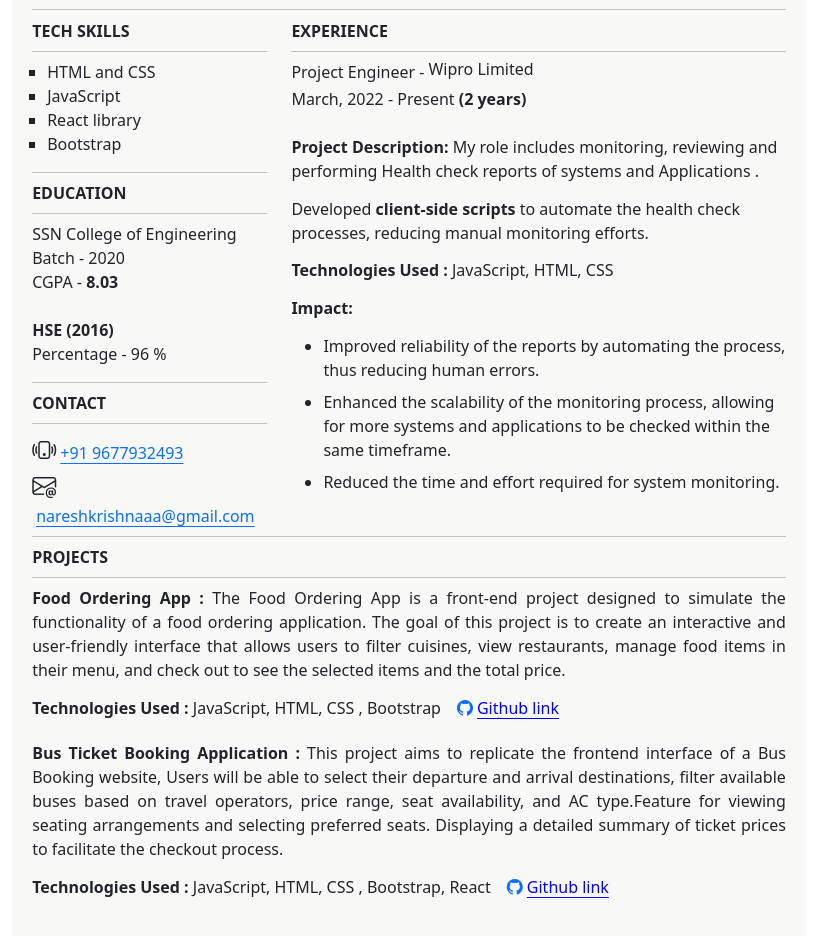
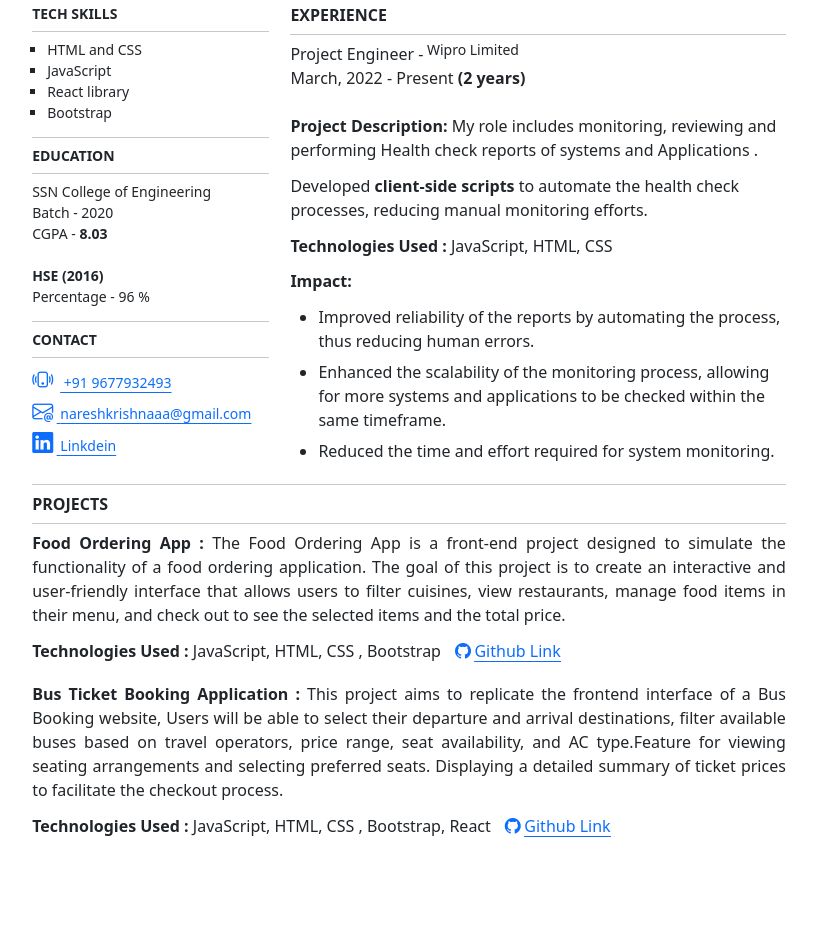
Before and after one commit to nareshkrishnaa/Resume, a plain HTML site: page index.html in a window 1280 px wide. Shown: the part 172-1108 px from the top of the page, without its empty margins (231-1048 px from the left). Drawn offline with nearby package versions, Linux system fonts and the light colour scheme.

Commit message:
added linkdein link , made github link clickable, fit the content to single page

```diff
--- a/index.html
+++ b/index.html
@@ -67,16 +67,20 @@
                 <div class="text-uppercase"><strong>Contact</strong></div>
                 <hr class="custom-margin" />
                 <ul style="list-style-type: none; margin: 0; padding: 0;">
-                    <li><i class="bi bi-phone-vibrate bold-icon"></i> <a href="tel:+919677932493"
-                            style="text-underline-offset: 4px;"> +91 9677932493</a>
+                    <li><a href="tel:+919677932493" style="text-underline-offset: 4px;"><i
+                                class="bi bi-phone-vibrate bold-icon me-2"></i> +91 9677932493</a>
                     </li>
-                    <li><i class="bi bi-envelope-at bold-icon"></i> <a class="ms-1" style="text-underline-offset: 4px;"
-                            href="nareshkrishnaaa@gmail.com">
-                            nareshkrishnaaa@gmail.com</a></li>
+                    <li><a class="me-0" style="text-underline-offset: 4px;" href="nareshkrishnaaa@gmail.com">
+                            <i class="bi bi-envelope-at bold-icon me-1"></i> <span>nareshkrishnaaa@gmail.com </span></a>
+                    </li>
+                    <li><a class="me-0" style="text-underline-offset: 4px;"
+                            href="https://www.linkedin.com/in/nareshkrishnaa-ananthapadmanabhan-1b5573195/">
+                            <i class="bi bi-linkedin bold-icon me-1"></i> <span>Linkdein</span></a>
+                    </li>
             </div>
-            <div class="col-8">
+            <div class="col-8" style="font-size: 16px;">
                 <hr class="custom-margin" style="margin-top: 0 !important; visibility: hidden;" />
-                <div class="text-uppercase"><strong>Experience</strong></div>
+                <div class="text-uppercase"><strong>EXPERIENCE</strong></div>
                 <hr class="custom-margin" />
                 <div class="d-flex">
                     <div class="">Project Engineer - </div>
@@ -115,7 +119,7 @@
             </div>
         </div>
 
-        <div class="row">
+        <div class="row" style="font-size: 16px;">
             <div class="col">
                 <hr class="custom-margin" />
                 <div class="text-uppercase "><strong>PROJECTS</strong></div>
@@ -135,11 +139,11 @@
 
                     <div class="d-flex">
                         <p><strong>Technologies Used :</strong> JavaScript, HTML, CSS , Bootstrap</p>
-                        <p style="color: blue;" class="ms-3"><a
+                        <p style="color: blue;text-decoration: underline;text-underline-offset:4px" class="ms-3"><a
                                 href="https://github.com/nareshkrishnaa/fabvey/tree/main/JS/food%20delivery%20app"
-                                target="_blank"><i class="bi bi-github"></i></a><span
-                                style="text-decoration: underline;text-underline-offset:4px" class="ms-1">Github
-                                link</span> </p>
+                                target="_blank"><i class="bi bi-github me-1"></i>Github
+                                Link</a><span>
+                            </span> </p>
                     </div>
 
                 </div>
@@ -155,19 +159,17 @@
 
                     <div class="d-flex mt-0">
                         <p><strong>Technologies Used :</strong> JavaScript, HTML, CSS , Bootstrap, React</p>
-                        <p style="color: blue;" class="ms-3"><a href="https://github.com/nareshkrishnaa/Redbus-replica"
-                                target="_blank"><i class="bi bi-github"></i></a><span
-                                style="text-decoration: underline;text-underline-offset:4px" class="ms-1">Github
-                                link</span> </p>
+                        <p style="color: blue;text-decoration: underline;text-underline-offset:4px" class="ms-3"><a
+                                href="https://github.com/nareshkrishnaa/Redbus-replica" target="_blank"><i
+                                    class="bi bi-github me-1"></i>Github
+                                Link</a><span>
+                            </span> </p>
                     </div>
 
                 </div>
             </div>
         </div>
 
-
-
-
     </div>
 
 </body>
--- a/style.css
+++ b/style.css
@@ -4,6 +4,7 @@
     padding: 0;
     box-sizing: border-box;
 }
+
 
 /* Set content to fill the entire A4 page */
 html,
@@ -15,6 +16,11 @@ body {
     /* height: 100%; */
     margin: 0;
     padding: 0;
+    font-size: 14px;
+}
+
+a:hover{
+  cursor: pointer;
 }
 
 /* Style content with shaded background */
@@ -23,7 +29,7 @@ body {
     height: 297mm;
     padding: 20px;
     box-sizing: border-box;
-    background-color: #ceccc825; /* Light gray shade */
+    /* background-color: #ceccc825;  */
     /* box-shadow: 5px 5px 4px 1px rgba(136, 133, 133, 0.1); */
 
 }
@@ -39,8 +45,8 @@ screen and (min-width: 210mm) {
         max-height: 297mm;  */
         padding: 0;
         margin: 0;
-        -webkit-print-color-adjust: exact;
-        print-color-adjust: exact;
+        /* -webkit-print-color-adjust: exact;
+        print-color-adjust: exact; */
     }
 }
 
```
